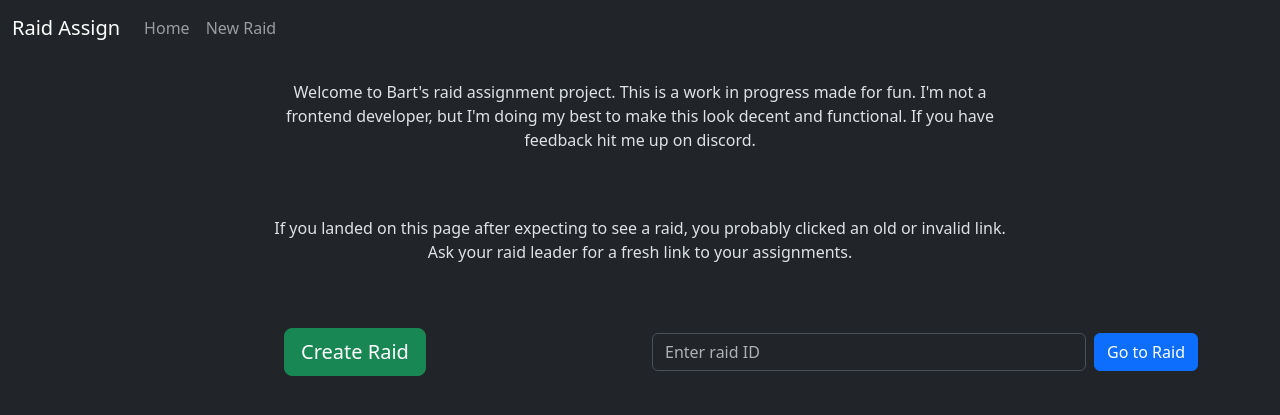
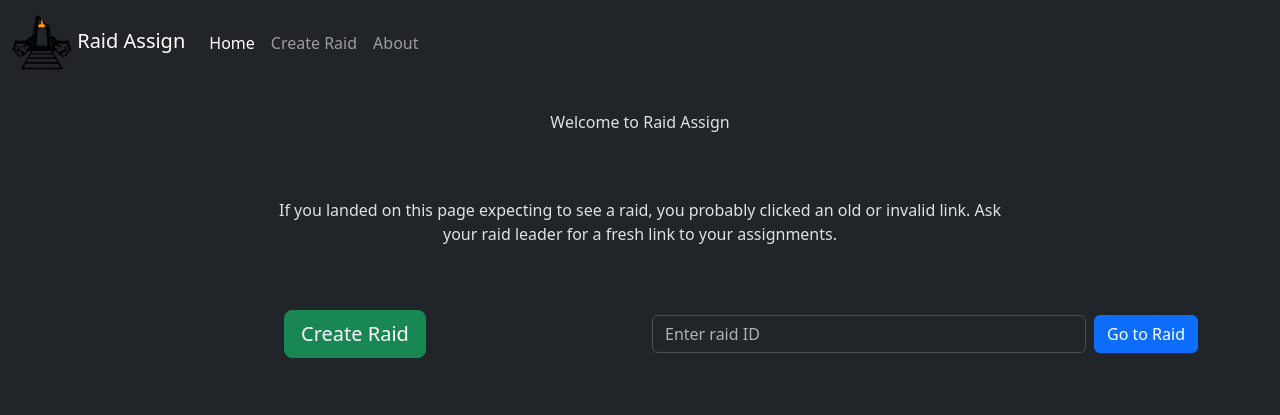
Before and after one commit to joshualpatterson/raid-assign, a Jekyll site: the page built from index.md, in a window 1280 px wide. Shown: the top 415 px of the page. Built offline with Jekyll 4.4.1, drawn with Linux system fonts in a browser that asks for light colours.

Commit message:
Cleanup layouts and includes, nav section, logo, and additional copy with about page.

```diff
--- a/_includes/custom.js.liquid
+++ b/_includes/create.js.liquid
@@ -423,6 +423,27 @@ function validateFields() {
         }
     }
 
+    // character names
+    $('.raid-character-name-input').each(function(i) {
+        if ($(this).val() === "") {
+            errors.push(`Character #${i+1} needs a name.`);
+        }
+    });
+
+    // character classes
+    $('.raid-character-class-input').each(function(i) {
+        if ($(this).val() === "") {
+            errors.push(`Character #${i+1} needs a class.`);
+        }
+    });
+
+    // character roles
+    $('.raid-character-role-input').each(function(i) {
+        if ($(this).val() === "") {
+            errors.push(`Character #${i+1} needs a role.`);
+        }
+    });
+
     // encounter names
     $('.raid-encounter-name-input').each(function(i) {
         if ($(this).val() === "") {
@@ -452,7 +473,7 @@ function validateFields() {
     });
 
     if (errors.length > 0) {
-        $('.json-export-data').val('Invalid: see errors.');
+        $('#json-export-data').val('Invalid: see errors.');
         let html = `<ul class="text-danger">${errors.map(err => `<li>${err}</li>`).join("")}</ul>`;
         $('.json-export-errors-container').html(html).show();
         $('#save-gist-btn').attr('disabled', true);
--- a/_layouts/default.html
+++ b/_layouts/default.html
@@ -3,6 +3,7 @@
     <head>
     <meta charset="utf-8">
     <title>{{ page.title }}</title>
+    <link rel="icon" href="{{ site.baseurl }}/favicon.ico">
     <meta name="viewport" content="width=device-width, initial-scale=1">
     <link href="https://cdn.jsdelivr.net/npm/bootstrap@5.3.3/dist/css/bootstrap.min.css" rel="stylesheet">
     <link rel="stylesheet" href="https://cdn.jsdelivr.net/npm/bootstrap-icons@1.11.3/font/bootstrap-icons.css">
@@ -13,14 +14,18 @@
     <body data-bs-theme="dark">
         <nav class="navbar navbar-expand-lg navbar-dark bg-dark">
             <div class="container-fluid">
-                <a class="navbar-brand" href="{{ site.baseurl }}/">Raid Assign</a>
+                <a class="navbar-brand" href="{{ site.baseurl }}/">
+                    <img src="{{ site.baseurl }}/assets/images/logo.png" alt="" width="60" height="60">
+                    Raid Assign
+                </a>
                 <button class="navbar-toggler" type="button" data-bs-toggle="collapse" data-bs-target="#navbarNavAltMarkup" aria-controls="navbarNavAltMarkup" aria-expanded="false" aria-label="Toggle navigation">
                 <span class="navbar-toggler-icon"></span>
                 </button>
                 <div class="collapse navbar-collapse" id="navbarNavAltMarkup">
                 <div class="navbar-nav">
-                    <a class="nav-link" href="{{ site.baseurl }}/">Home</a>
-                    <a class="nav-link" href="{{ site.baseurl }}/create_raid">New Raid</a>
+                    <a class="nav-link {% if page.page_type == 'home' %}active{% endif %}" href="{{ site.baseurl }}/">Home</a>
+                    <a class="nav-link {% if page.page_type == 'create' %}active{% endif %}" href="{{ site.baseurl }}/create">Create Raid</a>
+                    <a class="nav-link {% if page.page_type == 'about' %}active{% endif %}" href="{{ site.baseurl }}/about">About</a>
                 </div>
                 </div>
             </div>
@@ -30,8 +35,18 @@
         </div>
         <script src="https://cdn.jsdelivr.net/npm/bootstrap@5.3.3/dist/js/bootstrap.bundle.min.js" crossorigin="anonymous"></script>
         <script src="https://code.jquery.com/jquery-3.7.1.min.js" crossorigin="anonymous"></script>
+
+        {% if page.page_type == "create" %}
         <script>
-            {% include custom.js.liquid %}
+            {% include create.js.liquid %}
         </script>
+        {% endif %}
+
+        {% if page.page_type == "raid" %}
+        <script>
+            {% include raid.js.liquid %}
+        </script>
+        {% endif %}
+
     </body>
 </html>
--- a/index.md
+++ b/index.md
@@ -1,19 +1,20 @@
 ---
 layout: default
+page_type: home
 title: Raid Assign
 ---
 
 <div class="row justify-content-center">
   <div class="col-8 mb-5">
-    <p class="text-center">Welcome to Bart's raid assignment project. This is a work in progress made for fun. I'm not a frontend developer, but I'm doing my best to make this look decent and functional. If you have feedback hit me up on discord.</p>
+    <p class="text-center">Welcome to Raid Assign</p>
   </div>
   <div class="col-8 mb-5">
-    <p class="text-center">If you landed on this page after expecting to see a raid, you probably clicked an old or invalid link. Ask your raid leader for a fresh link to your assignments.</p>
+    <p class="text-center">If you landed on this page expecting to see a raid, you probably clicked an old or invalid link. Ask your raid leader for a fresh link to your assignments.</p>
   </div>
 </div>
 <div class="row">
   <div class="col-12 col-lg-6 d-flex justify-content-center align-items-center mb-5">
-    <a href="create_raid" class="btn btn-lg btn-success">Create Raid</a>
+    <a href="create" class="btn btn-lg btn-success">Create Raid</a>
   </div>
   <form method="get" action="raid" class="col-12 col-lg-6 d-flex justify-content-center align-items-center gap-2 mb-5">
     <input type="text" class="form-control" name="id" placeholder="Enter raid ID" required>
```
Also changed, not shown: _layouts/raid.html (deleted, +0 -37 lines), about.md (added, +24 -0 lines), create.md (renamed from create_raid.md, +36 -4 lines), raid.md (+2 -1 lines), assets/images/logo.png (added), favicon.ico (added).
